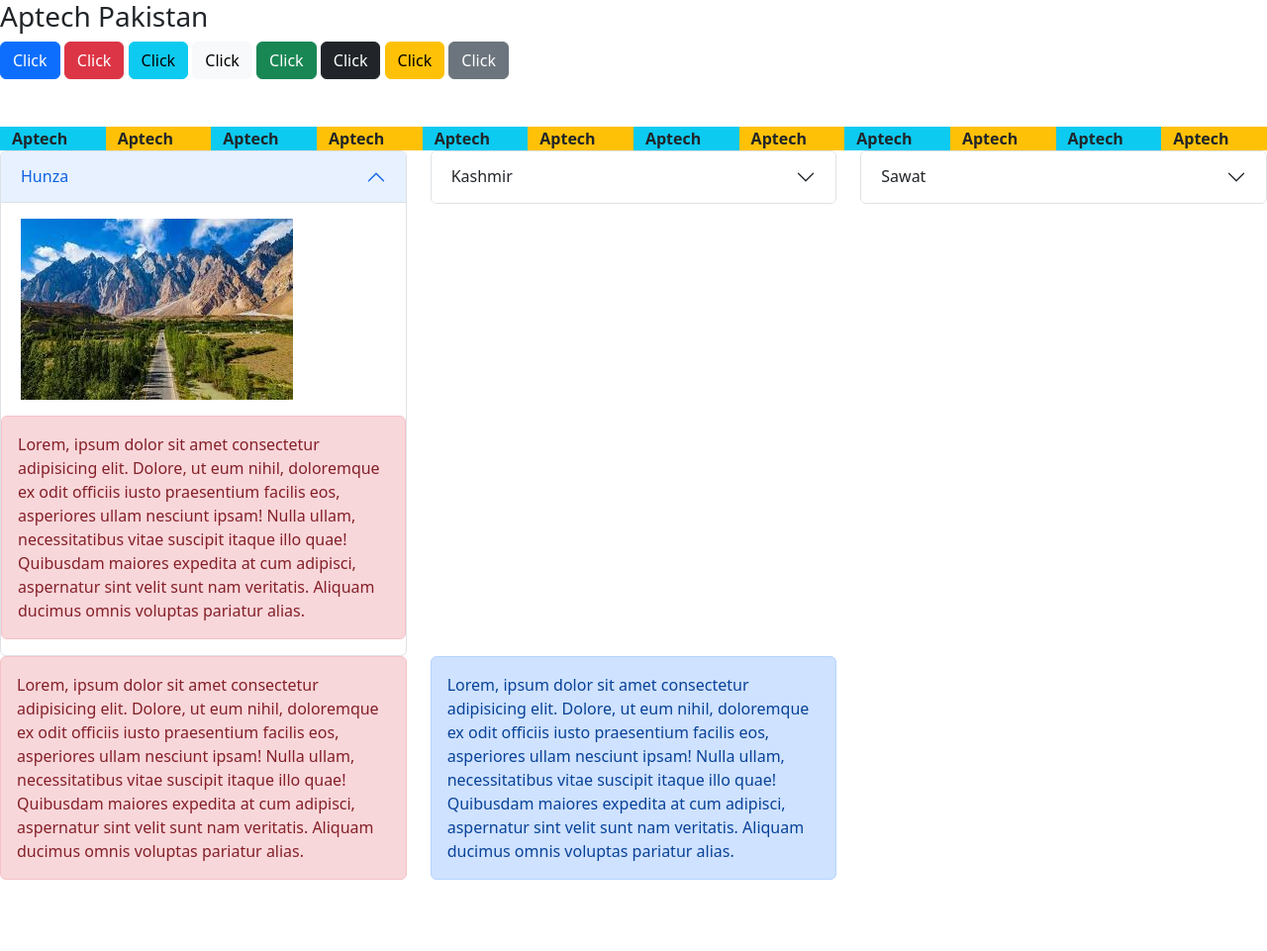
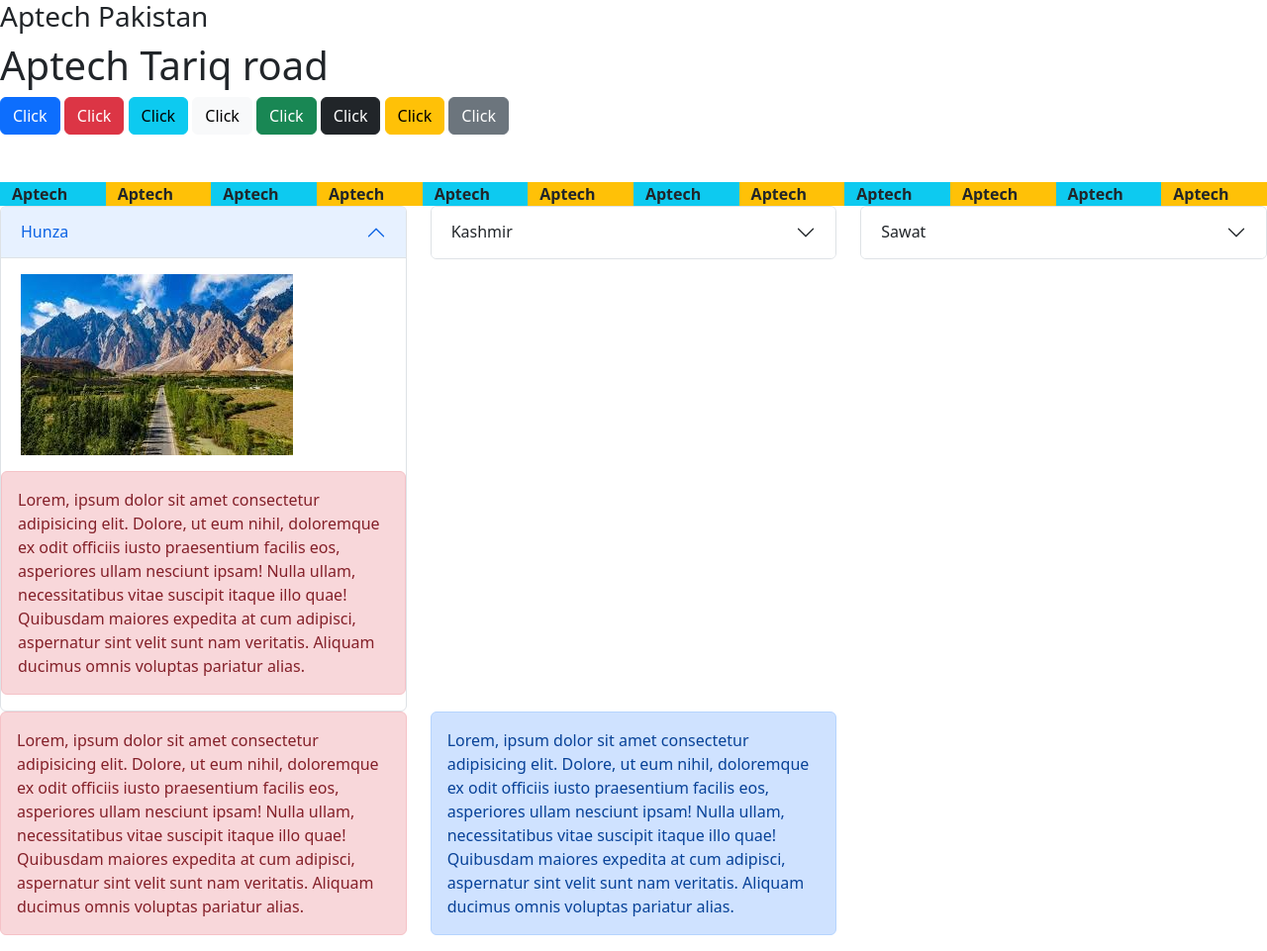
Before and after one commit to AMAANELLAHI456/myrepo, a plain HTML site: page bsJquery/index.html in a window 1280 px wide. Shown: the whole page at 99% size. Before the commit the page ends 905 px from the top, so only its background shows below. Drawn offline with nearby package versions, Linux system fonts and the light colour scheme.

Commit message:
h1 tag add kia hai abh abh

```diff
--- a/bsJquery/index.html
+++ b/bsJquery/index.html
@@ -9,6 +9,7 @@
 <body>
 
     <h3>Aptech Pakistan</h3>
+    <h1>Aptech Tariq road</h1>
     <button class="btn btn-primary">Click</button>
     <button class="btn btn-danger">Click</button>
     <button class="btn btn-info">Click</button>
```
